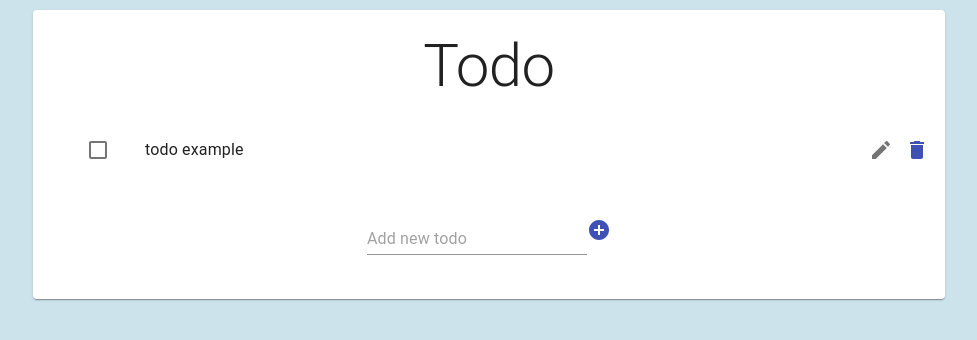
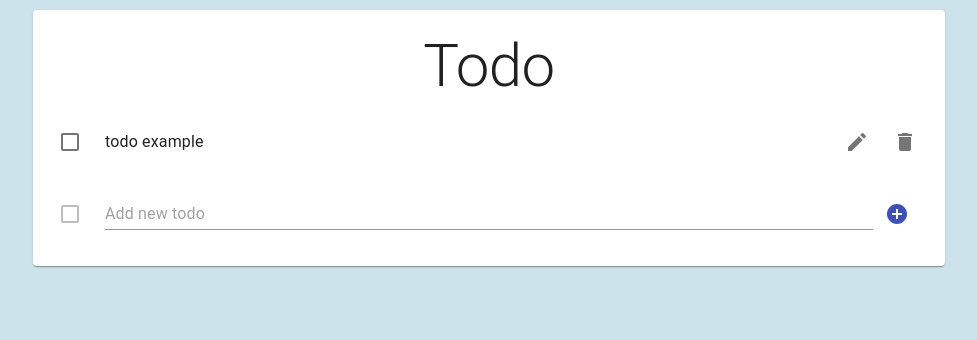
Before and after one commit to EmilieHumbert/react-todo-list-props, a React (Create React App) app: page / in a window 1280 px wide. Shown: the top 340 px of the page, without its empty margins (151-1128 px from the left). Built offline with nearby package versions, Linux system fonts and the light colour scheme.

Commit message:
improve display

```diff
--- a/src/Components/AddTodoForm.js
+++ b/src/Components/AddTodoForm.js
@@ -1,12 +1,18 @@
 import React, { useState } from "react";
-import { TextField } from "@material-ui/core";
+import TextField from "@material-ui/core/TextField";
 import { makeStyles } from "@material-ui/core/styles";
 import AddCircleIcon from "@material-ui/icons/AddCircle";
 import Box from "@material-ui/core/Box";
 import { generate as generateId } from "shortid";
+import IconButton from "@material-ui/core/IconButton";
+import Checkbox from "@material-ui/core/Checkbox";
+import ListItemIcon from "@material-ui/core/ListItemIcon";
+import { ListItem } from "@material-ui/core";
 
 const useStyles = makeStyles((theme) => ({
-  root: { padding: 20, textAlign: "center" },
+  textField: {
+    flexGrow: 1,
+  },
 }));
 
 const AddListItemForm = ({ list, setList }) => {
@@ -23,18 +29,25 @@ const AddListItemForm = ({ list, setList }) => {
   };
 
   return (
-    <Box className={classes.root}>
+    <ListItem className={classes.root}>
+      <ListItemIcon>
+        <Checkbox disabled />
+      </ListItemIcon>
       <TextField
-        className={classes.input}
-        edge="end"
-        margin="dense"
+        className={classes.textField}
+        // margin="dense"
         onChange={handleOnChange}
         onKeyPress={(e) => e.key === "Enter" && handleSubmit()}
         placeholder="Add new todo"
         value={input}
+        // variant="outlined"
       />
-      <AddCircleIcon color="primary" onClick={handleSubmit} />
-    </Box>
+      <ListItemIcon>
+        <IconButton onClick={handleSubmit}>
+          <AddCircleIcon color="primary" />
+        </IconButton>
+      </ListItemIcon>
+    </ListItem>
   );
 };
 
--- a/src/Components/CheckboxToggle.js
+++ b/src/Components/CheckboxToggle.js
@@ -7,7 +7,6 @@ const CheckboxToggle = ({ checked, handleToggle }) => {
   return (
     <Checkbox
       color="primary"
-      edge="start"
       checked={checked}
       onChange={onChange}
     />
--- a/src/Components/DeleteButton.js
+++ b/src/Components/DeleteButton.js
@@ -1,8 +1,13 @@
 import React from "react";
 import DeleteIcon from "@material-ui/icons/Delete";
+import IconButton from "@material-ui/core/IconButton";
 
 const DeleteButton = ({ handleDelete }) => {
-  return <DeleteIcon color="primary" onClick={handleDelete} />;
+  return (
+    <IconButton onClick={handleDelete}>
+      <DeleteIcon color="action" />
+    </IconButton>
+  );
 };
 
 export default DeleteButton;
--- a/src/Components/TodoList.js
+++ b/src/Components/TodoList.js
@@ -1,4 +1,5 @@
 import React from "react";
+import List from "@material-ui/core/List";
 
 import Todo from "./Todo";
 
@@ -22,7 +23,7 @@ const TodoList = ({ list, setList }) => {
     />
   ));
 
-  return <ul>{displayList}</ul>;
+  return <List>{displayList}</List>;
 };
 
 export default TodoList;
```
